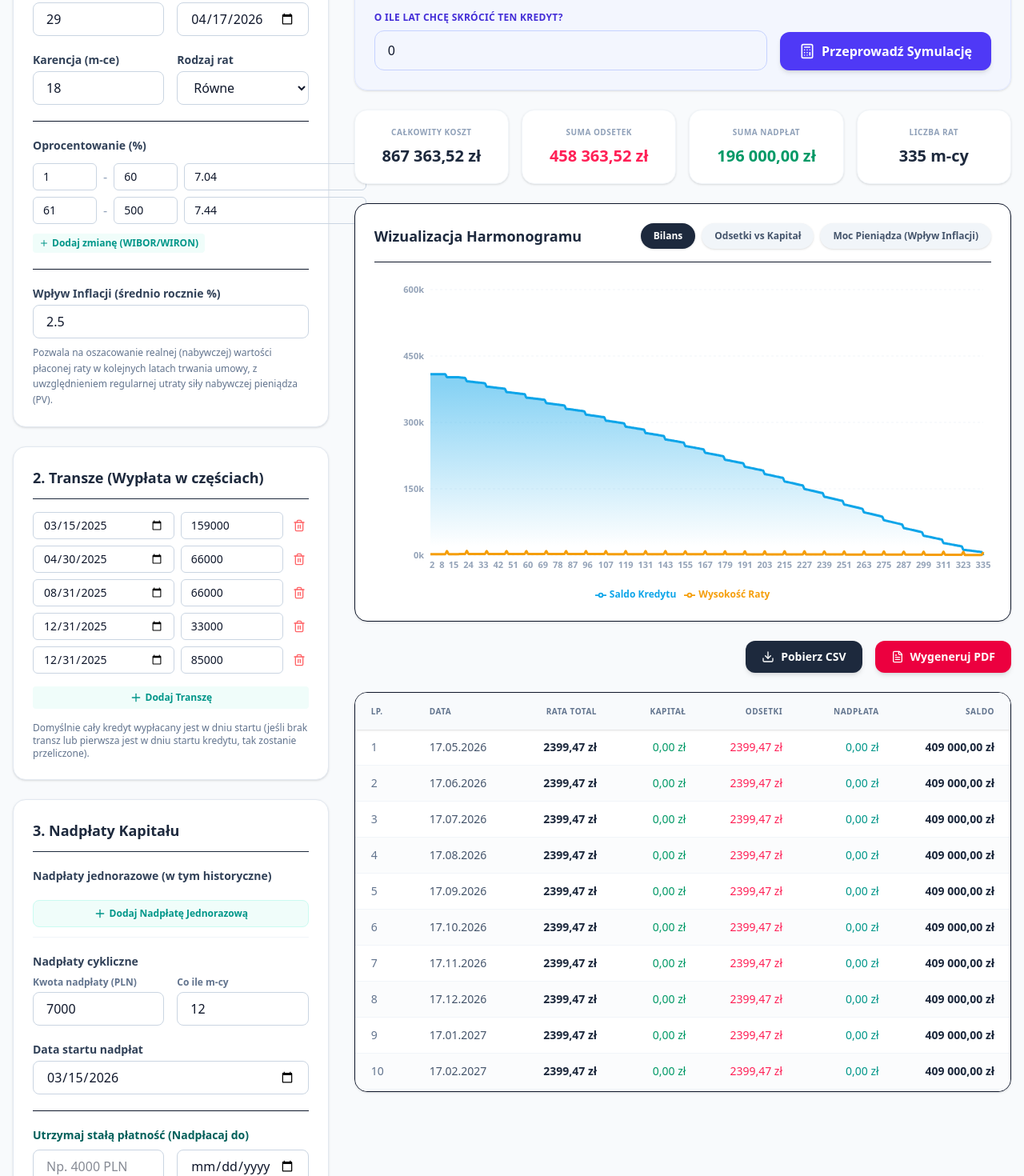
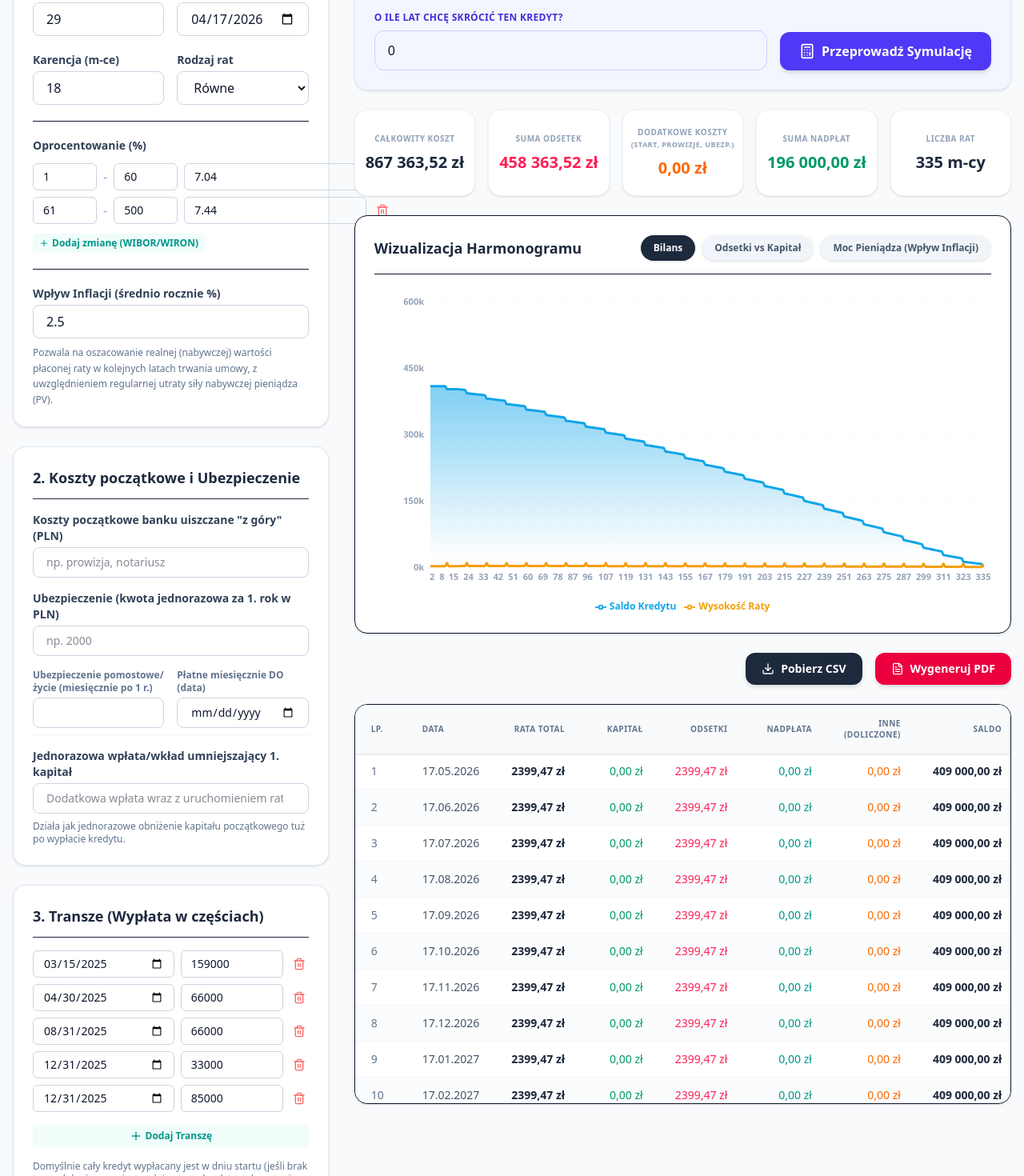
Before and after one commit to Kamil-Fron/Kalkulator, a React (Vite) app: page / in a window 1280 px wide. Shown: the part 520-1990 px from the top of the page at 80% size. Built offline with nearby package versions, Linux system fonts and the light colour scheme.

Commit message:
dodanie wartości początkowych oraz ubezpieczenia

```diff
--- a/src/App.tsx
+++ b/src/App.tsx
@@ -256,9 +256,41 @@ export default function App() {
               </div>
             </div>
 
+            {/* Inne Koszty (Ubezpieczenia, Prowizje) */}
+            <div className="bg-white p-6 rounded-2xl border border-slate-200 shadow-sm space-y-4">
+              <h3 className="text-lg font-bold border-b pb-3 text-slate-800">2. Koszty początkowe i Ubezpieczenie</h3>
+
+              <div>
+                <label className="block text-sm font-semibold mb-1 text-slate-700">Koszty początkowe banku uiszczane "z góry" (PLN)</label>
+                <input type="number" value={params.additionalCosts?.initialFee || ''} onChange={e => handleParamChange('additionalCosts', {...params.additionalCosts, initialFee: +e.target.value})} placeholder="np. prowizja, notariusz" className="w-full px-4 py-2 border border-slate-300 rounded-lg focus:ring-2 focus:ring-teal-500 outline-none transition-all text-sm" />
+              </div>
+
+              <div>
+                <label className="block text-sm font-semibold mb-1 text-slate-700">Ubezpieczenie (kwota jednorazowa za 1. rok w PLN)</label>
+                <input type="number" value={params.additionalCosts?.insuranceFirstYear || ''} onChange={e => handleParamChange('additionalCosts', {...params.additionalCosts, insuranceFirstYear: +e.target.value})} placeholder="np. 2000" className="w-full px-4 py-2 border border-slate-300 rounded-lg focus:ring-2 focus:ring-teal-500 outline-none transition-all text-sm" />
+              </div>
+
+              <div className="grid grid-cols-2 gap-4 pb-2 border-b border-slate-100">
+                <div>
+                  <label className="block text-xs font-semibold mb-1 text-slate-500">Ubezpieczenie pomostowe/życie (miesięcznie po 1 r.)</label>
+                  <input type="number" value={params.additionalCosts?.insuranceMonthly || ''} onChange={e => handleParamChange('additionalCosts', {...params.additionalCosts, insuranceMonthly: +e.target.value})} className="w-full px-4 py-2 border border-slate-300 rounded-lg focus:ring-2 focus:ring-teal-500 outline-none transition-all text-sm" />
+                </div>
+                <div>
+                  <label className="block text-xs font-semibold mb-1 text-slate-500">Płatne miesięcznie DO (data)</label>
+                  <input type="date" value={params.additionalCosts?.insuranceEndDate || ''} onChange={e => handleParamChange('additionalCosts', {...params.additionalCosts, insuranceEndDate: e.target.value})} className="w-full px-4 py-2 border border-slate-300 rounded-lg focus:ring-2 focus:ring-teal-500 outline-none transition-all text-sm" />
+                </div>
+              </div>
+
+              <div>
+                <label className="block text-sm font-semibold mb-1 text-slate-700">Jednorazowa wpłata/wkład umniejszający 1. kapitał</label>
+                <input type="number" value={params.firstMonthExtraAmount || ''} onChange={e => handleParamChange('firstMonthExtraAmount', +e.target.value)} placeholder="Dodatkowa wpłata wraz z uruchomieniem rat" className="w-full px-4 py-2 border border-slate-300 rounded-lg focus:ring-2 focus:ring-teal-500 outline-none transition-all text-sm" />
+                <p className="text-xs text-slate-500 mt-2">Działa jak jednorazowe obniżenie kapitału początkowego tuż po wypłacie kredytu.</p>
+              </div>
+            </div>
+
             {/* Tranches */}
             <div className="bg-white p-6 rounded-2xl border border-slate-200 shadow-sm space-y-4">
-              <h3 className="text-lg font-bold border-b pb-3 text-slate-800">2. Transze (Wypłata w częściach)</h3>
+              <h3 className="text-lg font-bold border-b pb-3 text-slate-800">3. Transze (Wypłata w częściach)</h3>
               {params.transzes.map((t, i) => (
                 <div key={i} className="flex gap-2 mb-2 items-center">
                   <input type="date" value={t.date.split('T')[0]} onChange={e => {
@@ -282,7 +314,7 @@ export default function App() {
 
             {/* Nadpłaty */}
             <div className="bg-white p-6 rounded-2xl border border-slate-200 shadow-sm space-y-5">
-              <h3 className="text-lg font-bold border-b pb-3 text-slate-800">3. Nadpłaty Kapitału</h3>
+              <h3 className="text-lg font-bold border-b pb-3 text-slate-800">4. Nadpłaty Kapitału</h3>
 
               {/* Jednorazowe */}
               <div className="pb-3 border-b border-slate-100">
@@ -336,7 +368,7 @@ export default function App() {
             <div className="bg-white p-6 rounded-2xl border border-slate-200 shadow-sm space-y-4">
               <div className="flex items-center gap-3 border-b pb-3">
                 <input type="checkbox" checked={params.refinance.active} onChange={e => handleParamChange('refinance', {...params.refinance, active: e.target.checked})} className="w-5 h-5 text-teal-600 rounded border-slate-300" />
-                <h3 className="text-lg font-bold text-slate-800">4. Refinansowanie</h3>
+                <h3 className="text-lg font-bold text-slate-800">5. Refinansowanie</h3>
               </div>
               {params.refinance.active && (
                 <div className="grid grid-cols-2 gap-4 mt-3">
@@ -424,7 +456,7 @@ export default function App() {
 
             {/* Podsumowanie */}
             {simRes && (
-               <div className="grid grid-cols-2 md:grid-cols-4 gap-4">
+               <div className="grid grid-cols-2 md:grid-cols-5 gap-4">
                   <div className="bg-white p-5 rounded-2xl border border-slate-100 shadow-sm flex flex-col items-center justify-center">
                     <p className="text-[10px] text-slate-400 uppercase font-bold tracking-wider mb-2">Całkowity Koszt</p>
                     <p className="text-xl font-black text-slate-800">{formatMoney(simRes.totalPaid)}</p>
@@ -432,6 +464,10 @@ export default function App() {
                   <div className="bg-white p-5 rounded-2xl border border-slate-100 shadow-sm flex flex-col items-center justify-center">
                     <p className="text-[10px] text-slate-400 uppercase font-bold tracking-wider mb-2">Suma Odsetek</p>
                     <p className="text-xl font-black text-rose-500">{formatMoney(simRes.totalInterest)}</p>
+                  </div>
+                  <div className="bg-white p-5 rounded-2xl border border-slate-100 shadow-sm flex flex-col items-center justify-center">
+                    <p className="text-[10px] text-slate-400 uppercase font-bold tracking-wider mb-2 text-center text-nowrap whitespace-nowrap">Dodatkowe Koszty <br/><span className="text-[9px]">(Start, Prowizje, Ubezp.)</span></p>
+                    <p className="text-xl font-black text-orange-500">{formatMoney(simRes.totalAdditionalCosts)}</p>
                   </div>
                   <div className="bg-white p-5 rounded-2xl border border-slate-100 shadow-sm flex flex-col items-center justify-center">
                     <p className="text-[10px] text-slate-400 uppercase font-bold tracking-wider mb-2">Suma Nadpłat</p>
@@ -526,6 +562,7 @@ export default function App() {
                        <th className="px-5 py-4 text-right">Kapitał</th>
                        <th className="px-5 py-4 text-right">Odsetki</th>
                        <th className="px-5 py-4 text-right">Nadpłata</th>
+                       <th className="px-5 py-4 text-right">Inne (Doliczone)</th>
                        <th className="px-5 py-4 text-right">Saldo</th>
                      </tr>
                    </thead>
@@ -538,6 +575,7 @@ export default function App() {
                          <td className="px-5 py-3 text-right text-emerald-600 font-medium">{formatMoney(r.capital)}</td>
                          <td className="px-5 py-3 text-right text-rose-500 font-medium">{formatMoney(r.interest)}</td>
                          <td className="px-5 py-3 text-right text-teal-600 font-medium">{formatMoney(r.overpayment)}</td>
+                         <td className="px-5 py-3 text-right text-orange-500 font-medium">{formatMoney(r.additionalCost)}</td>
                          <td className="px-5 py-3 text-right font-black text-slate-800">{formatMoney(r.balance)}</td>
                        </tr>
                      ))}
--- a/src/lib/defaults.ts
+++ b/src/lib/defaults.ts
@@ -25,6 +25,12 @@ export const defaultParams = {
     targetInstallment: 0,
     targetStartDate: '',
   },
+  additionalCosts: {
+    initialFee: 0,
+    insuranceFirstYear: 0,
+    insuranceMonthly: 0,
+    insuranceEndDate: '',
+  },
   refinance: {
     active: false,
     month: 60,
--- a/src/lib/export.ts
+++ b/src/lib/export.ts
@@ -7,10 +7,10 @@ export function exportToCsv(sim: SimulationResult, filename: string = 'harmonogr
 
   const f = (n: number) => n.toFixed(2).replace('.', ',');
 
-  let csv = 'Lp;Data;Rata Całkowita;Kapitał;Odsetki;Nadpłata;Saldo;Wartość Realna (po inflacji)\n';
+  let csv = 'Lp;Data;Rata Całkowita;Kapitał;Odsetki;Nadpłata;Koszty/Ubezpieczenie;Saldo;Wartość Realna (po inflacji)\n';
   sim.schedule.forEach((r) => {
     const d = new Date(r.date).toLocaleDateString('pl-PL');
-    csv += `${r.id};${d};${f(r.installment)};${f(r.capital)};${f(r.interest)};${f(r.overpayment)};${f(r.balance)};${f(r.realValueInstallment)}\n`;
+    csv += `${r.id};${d};${f(r.installment)};${f(r.capital)};${f(r.interest)};${f(r.overpayment)};${f(r.additionalCost)};${f(r.balance)};${f(r.realValueInstallment)}\n`;
   });
 
   // Adding BOM for Excel
@@ -32,10 +32,11 @@ export function exportToPdf(sim: SimulationResult, filename: string = 'raport_kr
   doc.text('Raport Symulacji Kredytu', 14, 20);
 
   doc.setFontSize(11);
-  doc.text(`Całkowity koszt: ${f(sim.totalPaid)} PLN`, 14, 30);
+  doc.text(`Całkowity koszt (z ubezpieczeniami): ${f(sim.totalPaid)} PLN`, 14, 30);
   doc.text(`Suma odsetek: ${f(sim.totalInterest)} PLN`, 14, 37);
-  doc.text(`Suma nadpłat: ${f(sim.totalOverpayments)} PLN`, 14, 44);
-  doc.text(`Liczba rat: ${sim.months}`, 14, 51);
+  doc.text(`Suma kosztów startowych / ubezpieczeń: ${f(sim.totalAdditionalCosts)} PLN`, 14, 44);
+  doc.text(`Suma nadpłat: ${f(sim.totalOverpayments)} PLN`, 14, 51);
+  doc.text(`Liczba rat: ${sim.months}`, 14, 58);
 
   const tableData = sim.schedule.map((r) => [
     r.id,
@@ -44,12 +45,13 @@ export function exportToPdf(sim: SimulationResult, filename: string = 'raport_kr
     f(r.capital),
     f(r.interest),
     f(r.overpayment),
+    f(r.additionalCost),
     f(r.balance),
   ]);
 
   autoTable(doc, {
-    startY: 60,
-    head: [['Lp.', 'Data', 'Rata', 'Kapitał', 'Odsetki', 'Nadpłata', 'Saldo']],
+    startY: 65,
+    head: [['Lp.', 'Data', 'Rata', 'Kapitał', 'Odsetki', 'Nadpłata', 'Inne', 'Saldo']],
     body: tableData,
     styles: { fontSize: 8 },
     headStyles: { fillColor: [15, 23, 42] }, // tailwind slate-900
--- a/src/lib/simulation.ts
+++ b/src/lib/simulation.ts
@@ -72,6 +72,7 @@ export function simulateSchedule(
   let totalPaid = 0;
   let totalOverpayments = 0;
   let totalInterest = 0;
+  let totalAdditionalCosts = 0;
   let currentDate = new Date(startDate);
   currentDate.setMonth(currentDate.getMonth() + 1);
 
@@ -180,6 +181,18 @@ export function simulateSchedule(
         manualOver += firstMonthExtraAmount;
     }
 
+    // Additional Costs Logic
+    let additionalCostThisMonth = 0;
+    if (m === 1) {
+      additionalCostThisMonth += (params.additionalCosts?.initialFee || 0);
+      additionalCostThisMonth += (params.additionalCosts?.insuranceFirstYear || 0);
+    } else if (params.additionalCosts?.insuranceMonthly > 0 && params.additionalCosts?.insuranceEndDate) {
+      const insEndDate = new Date(params.additionalCosts.insuranceEndDate);
+      if (currentDate <= insEndDate) {
+        additionalCostThisMonth += params.additionalCosts.insuranceMonthly;
+      }
+    }
+
     let totalOver = manualOver + suggestedOver;
     let capitalToReduce = capitalPart + totalOver;
 
@@ -187,7 +200,7 @@ export function simulateSchedule(
       capitalToReduce = balance;
     }
 
-    let realPayment = interest + capitalToReduce;
+    let realPayment = interest + capitalToReduce + additionalCostThisMonth;
 
     let addedAfter = 0;
     let nextPaymentDate = new Date(currentDate);
@@ -212,6 +225,7 @@ export function simulateSchedule(
       capital: capitalToReduce - totalOver,
       interest: interest,
       overpayment: totalOver,
+      additionalCost: additionalCostThisMonth,
       balance: balance - capitalToReduce,
       realValueInstallment,
     });
@@ -220,6 +234,7 @@ export function simulateSchedule(
     totalPaid += realPayment;
     totalInterest += interest;
     totalOverpayments += totalOver;
+    totalAdditionalCosts += additionalCostThisMonth;
     m++;
     currentDate.setMonth(currentDate.getMonth() + 1);
   }
@@ -231,6 +246,7 @@ export function simulateSchedule(
     totalPaid,
     totalInterest,
     totalOverpayments,
+    totalAdditionalCosts,
     months: schedule.length,
     totalLoanAmount: loanAmt,
   };
--- a/src/lib/types.ts
+++ b/src/lib/types.ts
@@ -25,6 +25,13 @@ export interface RefinanceOption {
   newTermMonths: number;
 }
 
+export interface AdditionalCosts {
+  initialFee: number;
+  insuranceFirstYear: number;
+  insuranceMonthly: number;
+  insuranceEndDate: string;
+}
+
 export interface OneTimeOverpayment {
   id: string;
   date: string;
@@ -42,6 +49,7 @@ export interface SimulationParams {
   transzes: Transza[];
   overpayment: OverpaymentStrategy;
   refinance: RefinanceOption;
+  additionalCosts: AdditionalCosts;
   inflationRate: number;
   oneTimeOverpayments?: OneTimeOverpayment[];
 }
@@ -49,10 +57,11 @@ export interface SimulationParams {
 export interface ScheduleRow {
   id: number;
   date: string;
-  installment: number;
+  installment: number; // without overpayment, but includes additionalCosts? No, total "Rata" usually includes custom logic, we'll keep realPayment.
   capital: number;
   interest: number;
   overpayment: number;
+  additionalCost: number; // New field
   balance: number;
   realValueInstallment: number;
 }
@@ -62,6 +71,7 @@ export interface SimulationResult {
   totalPaid: number;
   totalInterest: number;
   totalOverpayments: number;
+  totalAdditionalCosts: number; // New field
   months: number;
   totalLoanAmount: number;
 }
```
